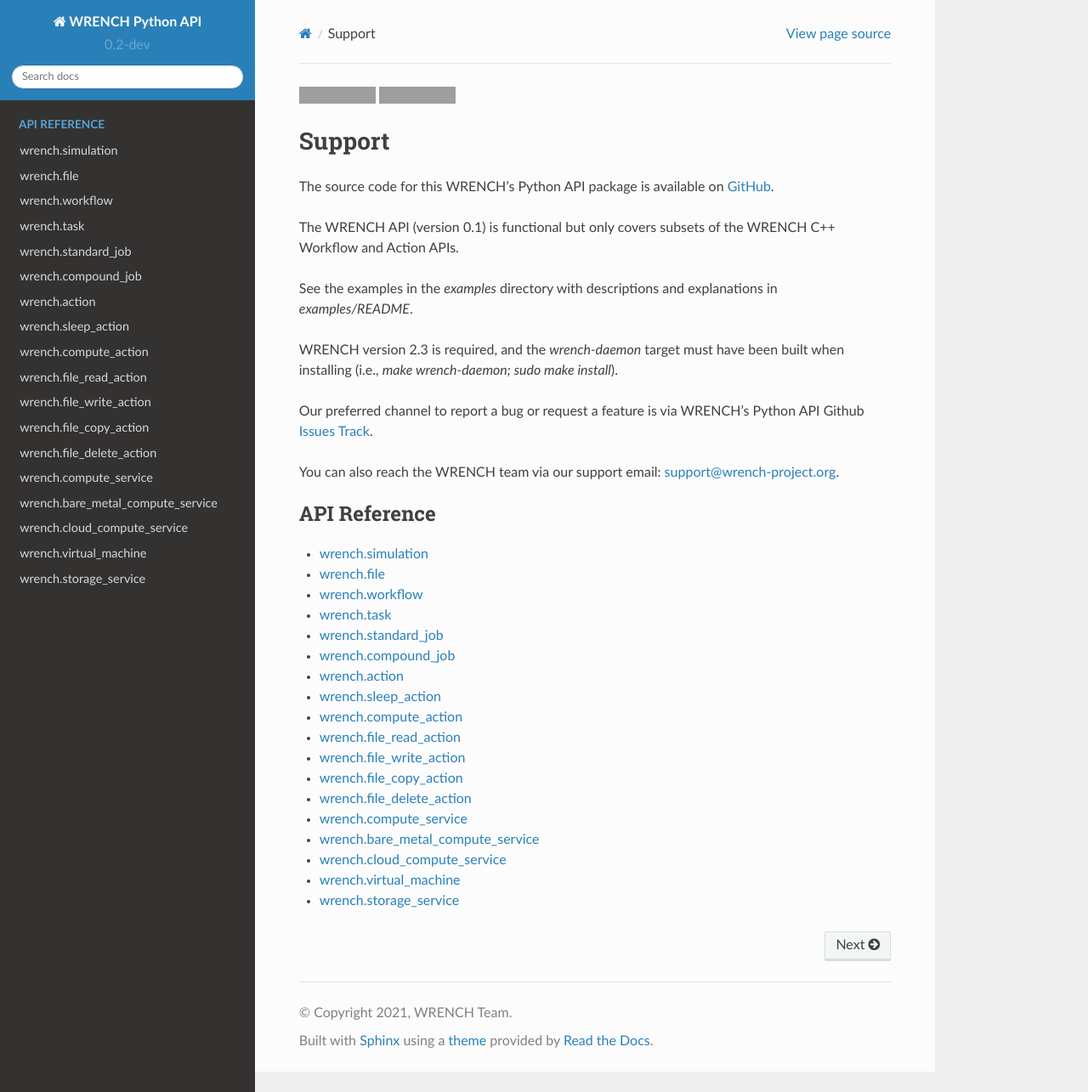
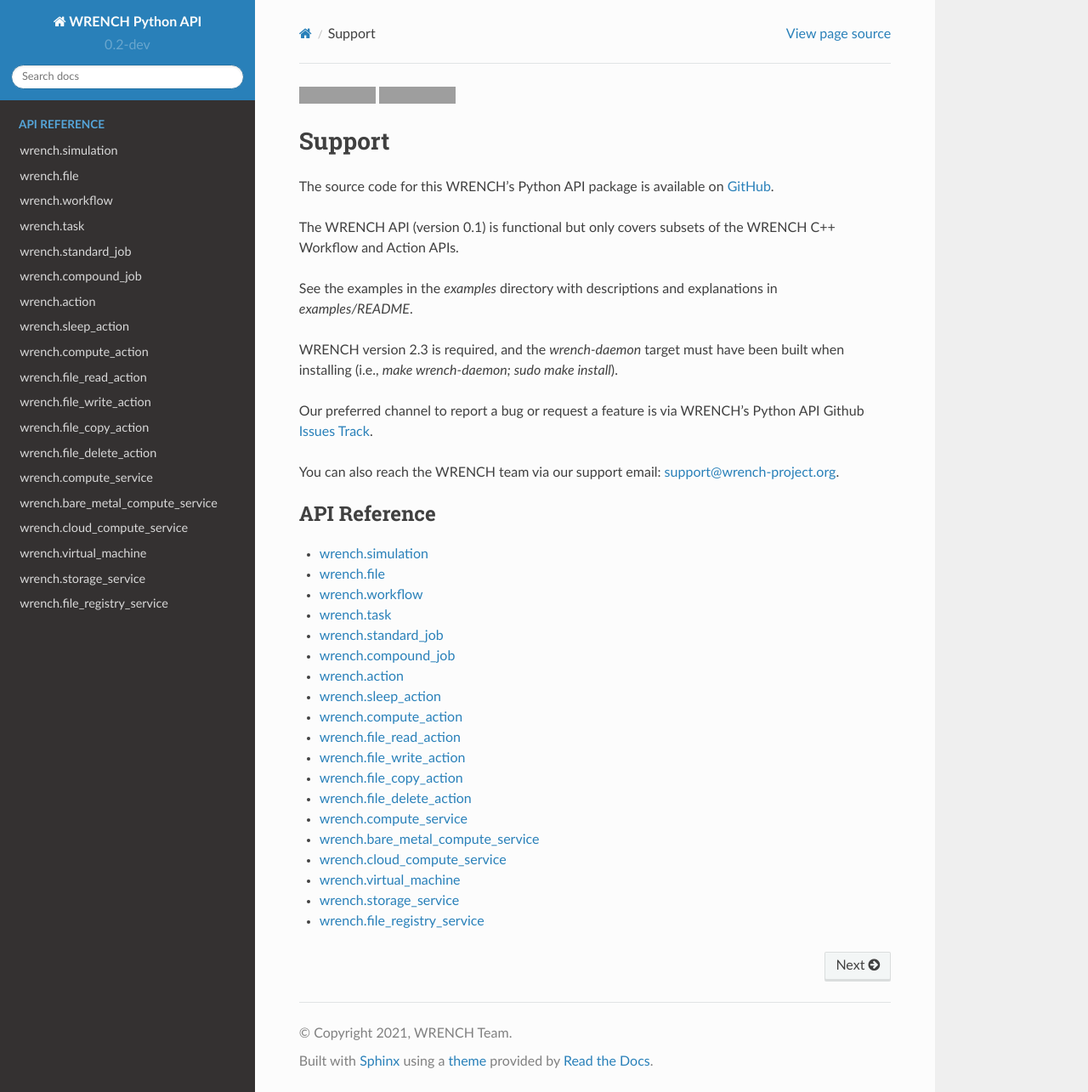
Before and after one commit to wrench-project/wrench-python-api, a Sphinx documentation site: the page built from docs/source/index.rst, in a window 1280 px wide and 1285 px high. Shown: the whole window at 85% size. Built offline with Sphinx 7.4.7 and the Read the Docs theme 2.0.0, drawn with Linux system fonts in a browser that asks for light colours; grey boxes are pictures that could not be loaded.

Commit message:
workflow fix documentation fix

```diff
--- /dev/null
+++ b/docs/source/api_file_registry_service.rst
@@ -0,0 +1,8 @@
+wrench.file_registry_service
+============================
+
+.. automodule:: wrench.file_registry_service
+   :members:
+   :undoc-members:
+   :show-inheritance:
+   :inherited-members:
--- a/docs/source/index.rst
+++ b/docs/source/index.rst
@@ -43,6 +43,7 @@
     api_cloud_compute_service.rst
     api_virtual_machine.rst
     api_storage_service.rst
+    api_file_registry_service.rst
 
 
 .. |build-badge| image:: https://github.com/wrench-project/wrench-api/workflows/Build/badge.svg
```
Also changed, not shown: 2 other files.
